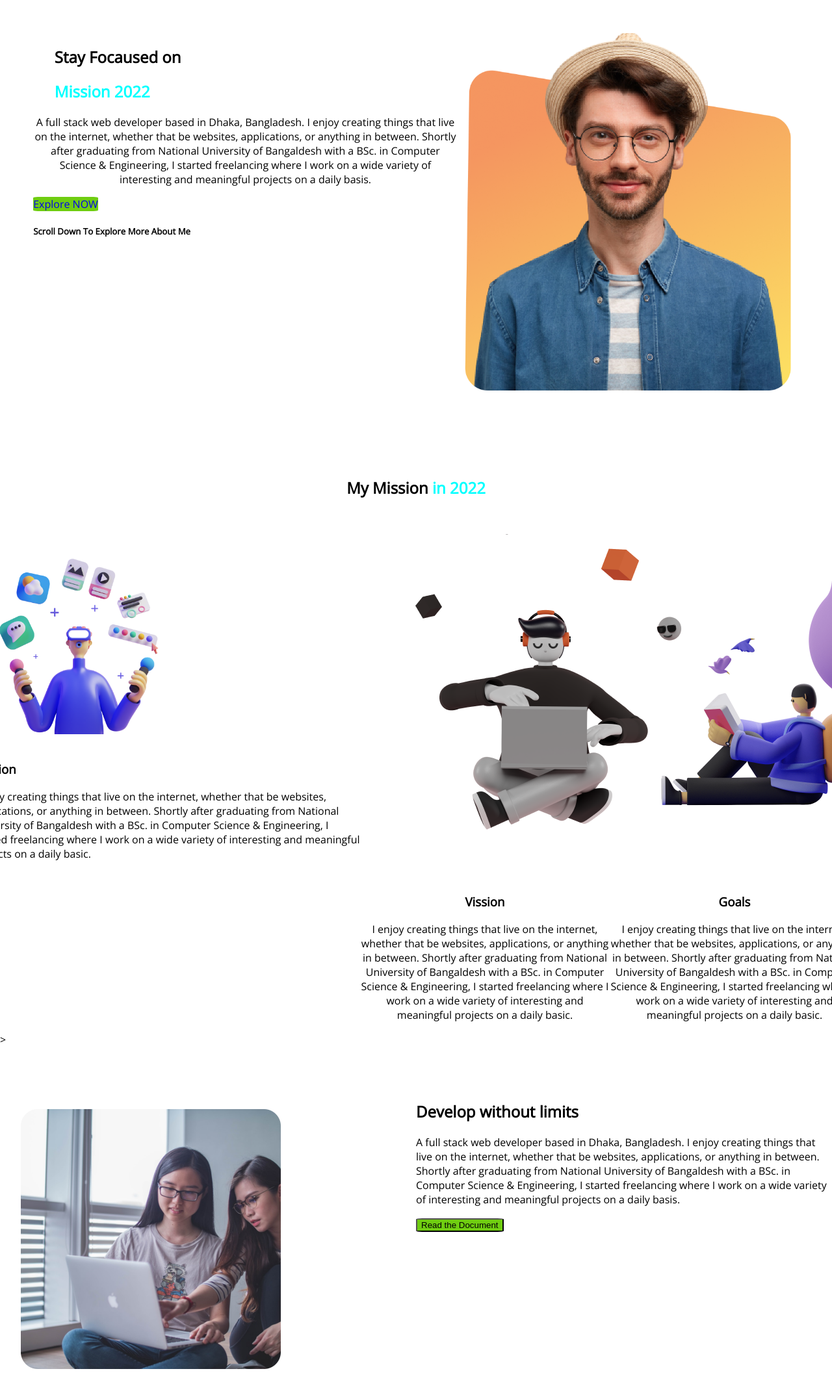
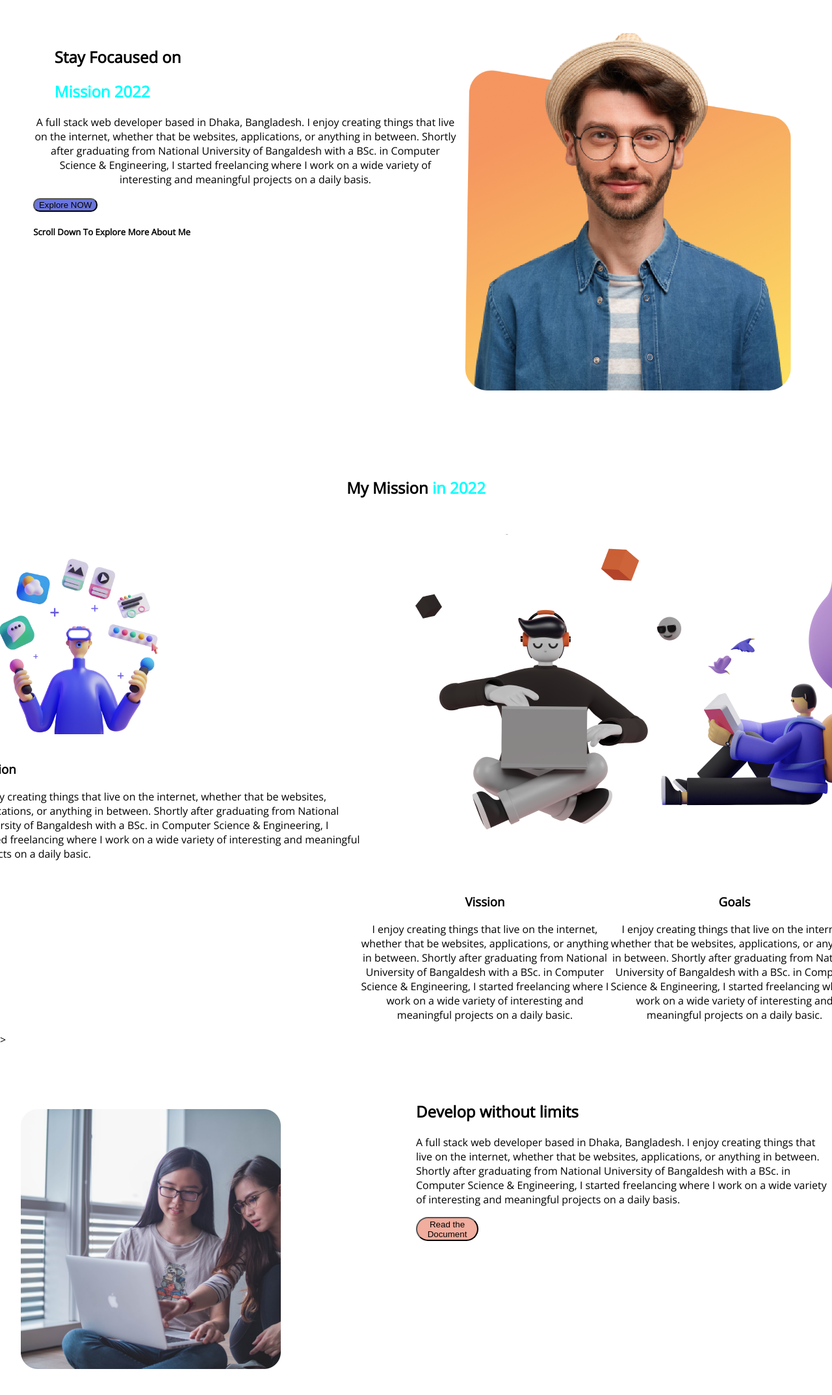
Before and after one commit to ekram2/my-portfolio, a plain HTML site: page index.html in a window 1280 px wide. Shown: the top 2147 px of the page at 65% size. Drawn offline with nearby package versions, Linux system fonts and the light colour scheme; a web font is replaced by a local one.

Commit message:
styleing the buttone

```diff
--- a/index.html
+++ b/index.html
@@ -20,7 +20,7 @@
           <h1 class="cyan">Mission 2022</h1>
           <p>A full stack web developer based in Dhaka,  Bangladesh. I enjoy creating things that live on  the internet, whether that be websites,  applications, or anything in between. Shortly after  graduating from National University of Bangaldesh  with a BSc. in Computer Science & Engineering, I started freelancing where I work on a wide variety  of interesting and meaningful projects on a daily   basis.</p>
 
-        <a target="blank" class="button" href="https://www.linkedin.com/in/ekram-elahie-589116227/">Explore NOW</a>
+         <a target="blank" class="button" href="https://www.linkedin.com/in/ekram-elahie-589116227/"><button class="btn">Explore NOW</button></a>
 
          <h5>Scroll Down To Explore More About Me</h5>
         </div>
@@ -30,7 +30,7 @@
 
     </section>
 
-     </div>
+
                     <!-- page 2 (card) -->
 
 
@@ -75,7 +75,7 @@
             <h2>Develop without limits</h2>
             <p>A full stack web developer based in Dhaka, Bangladesh. I enjoy creating things that live on the internet, whether that be websites, applications, or anything in between. Shortly after graduating from National University of Bangaldesh with a BSc. in Computer Science & Engineering, I started freelancing where I work on a wide variety of interesting and meaningful projects on a daily basis.
             </p>
-           <a target="blank" href="https://www.facebook.com/profile.php?id=100015856696787"> <button class="button">Read the Document</button></a>
+           <a target="blank" href="https://www.facebook.com/profile.php?id=100015856696787"> <button class="btn2">Read the Document</button></a>
         </div>
     </section>
 
@@ -83,7 +83,7 @@
 
     <div class="footer" >
         <h2>Mission <span class="cyan" >2022</span> </h2>
-     <footer>Commited for Hard work  2022</footer>
+     <footer>© Commited for Hard work  2022</footer>
     </div>
 </body>
 </html>
--- a/style.css
+++ b/style.css
@@ -19,12 +19,19 @@ p{
     text-align: center;
 }
 
+.btn {
 
-.button{
-    height: auto;
-    width: auto;
-    border-radius: 7%;
-    background-color:rgb(111, 205, 17);
+    height: 21px;
+    width: 99px;
+    border-radius: 10px;
+    background-color: rgb(106, 117, 220);
+}
+
+.btn2{
+    height: 37px;
+    width: 96px;
+    border-radius: 93px;
+    background-color:rgb(241, 173, 158);
     text-decoration: none;
 }
 .page-one{
@@ -85,7 +92,7 @@ p{
 #card{
     justify-content: center;
     display: flex;
-    margin: %;
+
 }
 #pic1{
     height: 45%;
```
Lines whose indentation alone changed are shown as unchanged.
